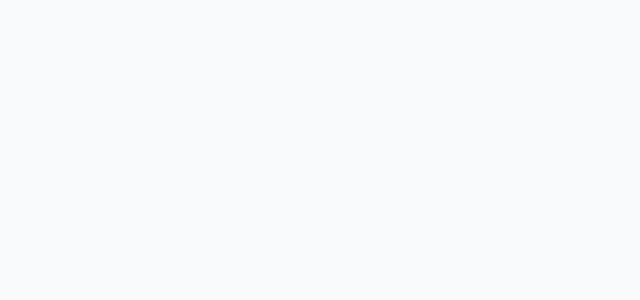
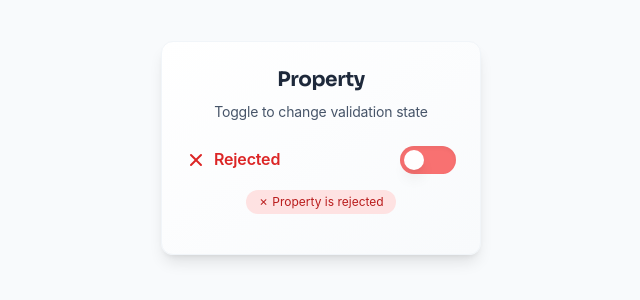
Before and after one commit to adamcode131/homefinderfront, a React (Create React App) app: page /change-state in a window 1280 px wide. Before the commit this address had no page. Shown: the part 252-552 px from the top of the page, without its empty margins (319-959 px from the left). Built offline with nearby package versions, Linux system fonts and the light colour scheme.

Commit message:
admin can update property

```diff
--- a/src/AdminPanel.jsx
+++ b/src/AdminPanel.jsx
@@ -19,6 +19,7 @@ export default function AdminPanel() {
   const [drawerOpen, setDrawerOpen] = useState(false);
   const [propertySearch, setPropertySearch] = useState('');
   const [cityFilter, setCityFilter] = useState('');
+  const [property,setProperty] = useState() ;
   // VIEW PROFILE
   const [selectedUser, setSelectedUser] = useState(null);
   const [showProfileModal, setShowProfileModal] = useState(false);
@@ -427,6 +428,16 @@ const handleBalanceChange = (amount) => {
       console.log(res.data.user)
     })
   },[])
+
+
+  const gotoUpdateProperty = (id)=>{
+    navigate(`/admin-update-property/${id}`)
+  }
+
+  const changeState = (id)=>{
+    axios.get(`http://localhost:8000/api/getproperty/${id}`,{headers : {Authorization : `Bearer ${localStorage.getItem('token')}`}})
+    .then(res => navigate('/change-state' , {state : res.data}))
+  }
 
 
   return (
@@ -986,6 +997,29 @@ const handleBalanceChange = (amount) => {
                           )}
                         </div>
                       )}
+
+                            {/* Action Button */}
+                          <button
+                            onClick = {()=>gotoUpdateProperty(property.id)}
+                            className="w-full mt-4 bg-blue-600 hover:bg-blue-700 text-white
+                                      font-semibold py-3 px-4 rounded-xl transition-all duration-300
+                                      transform hover:scale-[1.02] active:scale-[0.98]
+                                      shadow-lg hover:shadow-blue-200 flex items-center justify-center gap-2"
+                          >
+                            <i className="fa-solid fa-eye"></i>
+                            Update Property
+                          </button>
+
+                          <button
+                            onClick = {()=>changeState(property.id)}
+                          className="w-full mt-4 bg-green-600 hover:bg-blue-700 text-white
+                                    font-semibold py-3 px-4 rounded-xl transition-all duration-300
+                                    transform hover:scale-[1.02] active:scale-[0.98]
+                                    shadow-lg hover:shadow-blue-200 flex items-center justify-center gap-2"
+                        >
+                          <i className="fa-solid fa-arrows-rotate"></i>
+                          change state
+                        </button>
                     </div>
                   </div>
                 ))}
--- a/src/App.js
+++ b/src/App.js
@@ -19,6 +19,7 @@ import LoginTest from "./TEST/LoginTest.jsx";
 import ResultDetails from "./ResultDetails.jsx";
 import Loading from "./Loading.jsx";
 import AdminProfile from "./AdminProfile.jsx";
+import ChangeState from "./ChangeState.jsx";
 
 
 export default function App() {
@@ -74,6 +75,9 @@ export default function App() {
 
                         <Route path="/admin-profile" element={<AdminProfile/>} />
 
+                        <Route path="/admin-update-property/:propertyId" element={<UpdateProperty/>} />
+                        <Route path="/change-state" element={<ChangeState/>} />
+
 
                     </Routes>
                 </BrowserRouter>
--- /dev/null
+++ b/src/ChangeState.jsx
@@ -0,0 +1,156 @@
+import { useEffect, useState } from 'react';
+import { useLocation } from 'react-router-dom';
+import axios from 'axios';
+
+export default function ChangeState() {
+  const [isValidated, setIsValidated] = useState(false);
+  const [property, setProperty] = useState();
+  const [hasChanges, setHasChanges] = useState(false);
+  const [isLoading, setIsLoading] = useState(false);
+  const location = useLocation();
+
+  // Initialize state from location
+  useEffect(() => {
+    if (location.state?.property) {
+      setProperty(location.state.property);
+      // Convert 1/0 to boolean for the toggle
+      setIsValidated(location.state.property.is_validated === 1);
+    }
+  }, [location.state]);
+
+  const toggleValidation = () => {
+    const newValue = !isValidated;
+    setIsValidated(newValue);
+    setHasChanges(true);
+  };
+
+  const handleSave = async () => {
+    if (!property) return;
+
+    setIsLoading(true);
+    try {
+      // Make API call to toggle the property validation status
+      const response = await axios.get(
+        `http://localhost:8000/api/setProperty/${property.id}`,
+        {
+          headers: {
+            Authorization: `Bearer ${localStorage.getItem('token')}`
+          }
+        }
+      );
+
+      // Update local state with response data
+      const updatedProperty = response.data.property;
+      setProperty(updatedProperty);
+      setIsValidated(updatedProperty.is_validated === 1);
+      setHasChanges(false);
+
+      // Show success message
+      console.log('Update successful:', response.data);
+      alert(`Property ${updatedProperty.is_validated === 1 ? 'validated' : 'rejected'} successfully!`);
+
+    } catch (error) {
+      console.error('Error updating property:', error);
+      alert('Error updating validation status. Please try again.');
+
+      // Revert the toggle on error
+      setIsValidated(!isValidated);
+    } finally {
+      setIsLoading(false);
+    }
+  };
+
+  const handleCancel = () => {
+    // Reset to original state
+    if (property) {
+      setIsValidated(property.is_validated === 1);
+    }
+    setHasChanges(false);
+  };
+
+  return (
+    <div className="flex items-center justify-center min-h-screen p-4">
+      <div className="flex flex-col items-center justify-center p-6 bg-gradient-to-br from-white to-gray-50 rounded-xl shadow-lg border border-gray-100 w-80 mx-auto">
+        <h2 className="text-xl font-bold text-gray-800 mb-2 text-center">{property?.title || 'Property'}</h2>
+        <p className="text-sm text-gray-600 mb-6 text-center">Toggle to change validation state</p>
+
+        <div className="flex items-center justify-between w-full mb-4">
+          <div className="flex items-center">
+            {isValidated ? (
+              <div className="flex items-center text-green-600">
+                <svg className="w-5 h-5 mr-2" fill="currentColor" viewBox="0 0 20 20">
+                  <path fillRule="evenodd" d="M16.707 5.293a1 1 0 010 1.414l-8 8a1 1 0 01-1.414 0l-4-4a1 1 0 011.414-1.414L8 12.586l7.293-7.293a1 1 0 011.414 0z" clipRule="evenodd" />
+                </svg>
+                <span className="font-semibold">Validated</span>
+              </div>
+            ) : (
+              <div className="flex items-center text-red-600">
+                <svg className="w-5 h-5 mr-2" fill="currentColor" viewBox="0 0 20 20">
+                  <path fillRule="evenodd" d="M4.293 4.293a1 1 0 011.414 0L10 8.586l4.293-4.293a1 1 0 111.414 1.414L11.414 10l4.293 4.293a1 1 0 01-1.414 1.414L10 11.414l-4.293 4.293a1 1 0 01-1.414-1.414L8.586 10 4.293 5.707a1 1 0 010-1.414z" clipRule="evenodd" />
+                </svg>
+                <span className="font-semibold">Rejected</span>
+              </div>
+            )}
+          </div>
+
+          <button
+            onClick={toggleValidation}
+            disabled={isLoading}
+            className={`
+              relative inline-flex h-7 w-14 items-center rounded-full transition-all duration-500 ease-in-out focus:outline-none focus:ring-2 focus:ring-blue-300 focus:ring-offset-2 shadow-inner disabled:opacity-50
+              ${isValidated ? 'bg-green-400' : 'bg-red-400'}
+            `}
+          >
+            <span
+              className={`
+                inline-block h-5 w-5 transform rounded-full bg-white shadow-lg transition-all duration-500 ease-in-out
+                ${isValidated ? 'translate-x-8' : 'translate-x-1'}
+              `}
+            />
+          </button>
+        </div>
+
+        <div className={`text-xs px-3 py-1 rounded-full mb-4 text-center ${isValidated ? 'bg-green-100 text-green-700' : 'bg-red-100 text-red-700'}`}>
+          {isValidated ? '✓ Property is validated' : '✗ Property is rejected'}
+        </div>
+
+        {/* Save/Cancel buttons - Only show when there are changes */}
+        {hasChanges && (
+          <div className="flex gap-3 w-full mt-4">
+            <button
+              onClick={handleCancel}
+              disabled={isLoading}
+              className="flex-1 px-4 py-2 text-sm font-medium text-gray-700 bg-gray-100 border border-gray-300 rounded-md hover:bg-gray-200 focus:outline-none focus:ring-2 focus:ring-gray-500 disabled:opacity-50 transition-colors"
+            >
+              Cancel
+            </button>
+            <button
+              onClick={handleSave}
+              disabled={isLoading}
+              className="flex-1 px-4 py-2 text-sm font-medium text-white bg-blue-600 rounded-md hover:bg-blue-700 focus:outline-none focus:ring-2 focus:ring-blue-500 disabled:opacity-50 transition-colors flex items-center justify-center"
+            >
+              {isLoading ? (
+                <>
+                  <svg className="animate-spin -ml-1 mr-2 h-4 w-4 text-white" fill="none" viewBox="0 0 24 24">
+                    <circle className="opacity-25" cx="12" cy="12" r="10" stroke="currentColor" strokeWidth="4"></circle>
+                    <path className="opacity-75" fill="currentColor" d="M4 12a8 8 0 018-8V0C5.373 0 0 5.373 0 12h4zm2 5.291A7.962 7.962 0 014 12H0c0 3.042 1.135 5.824 3 7.938l3-2.647z"></path>
+                  </svg>
+                  Saving...
+                </>
+              ) : (
+                'Save Changes'
+              )}
+            </button>
+          </div>
+        )}
+
+        {/* Original status indicator */}
+        {property && !hasChanges && (
+          <div className="text-xs text-gray-500 mt-2 text-center">
+            Current status: {property.is_validated === 1 ? 'Validated' : 'Rejected'}
+          </div>
+        )}
+      </div>
+    </div>
+  );
+}
```
